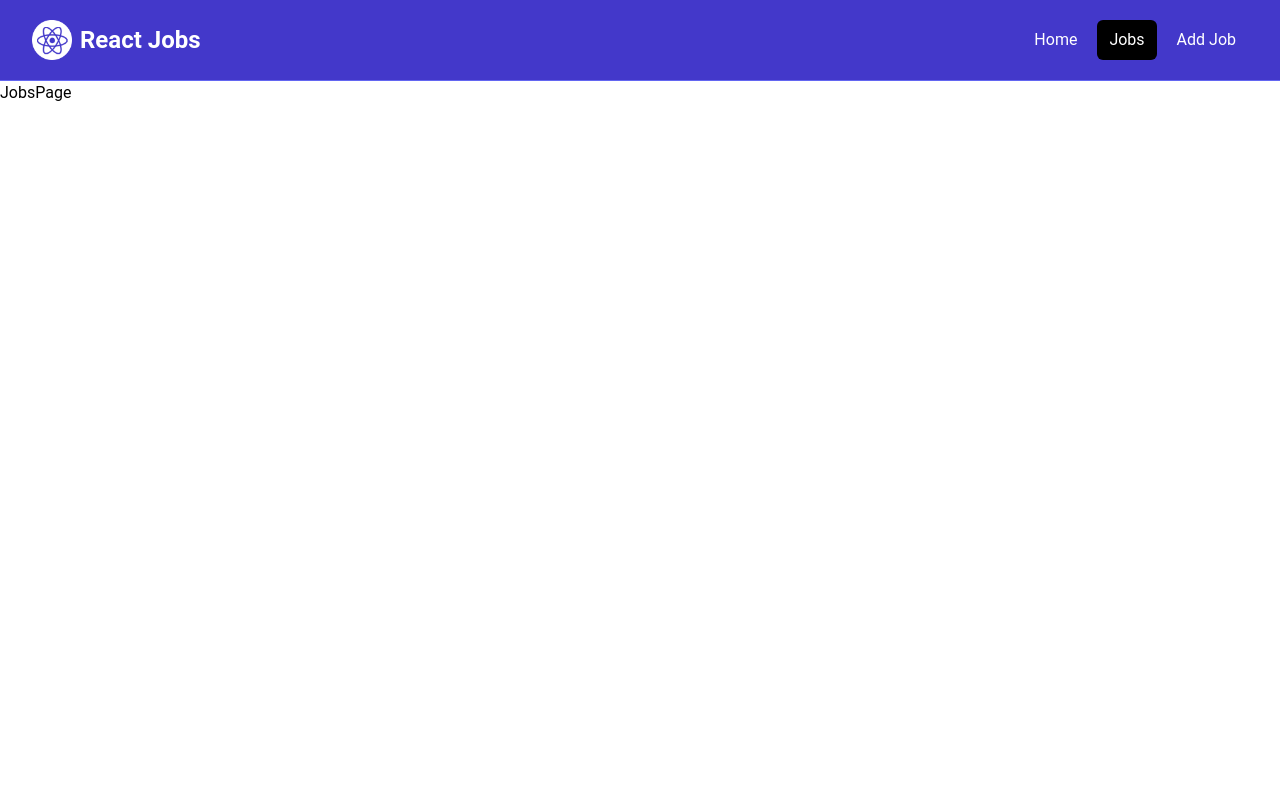
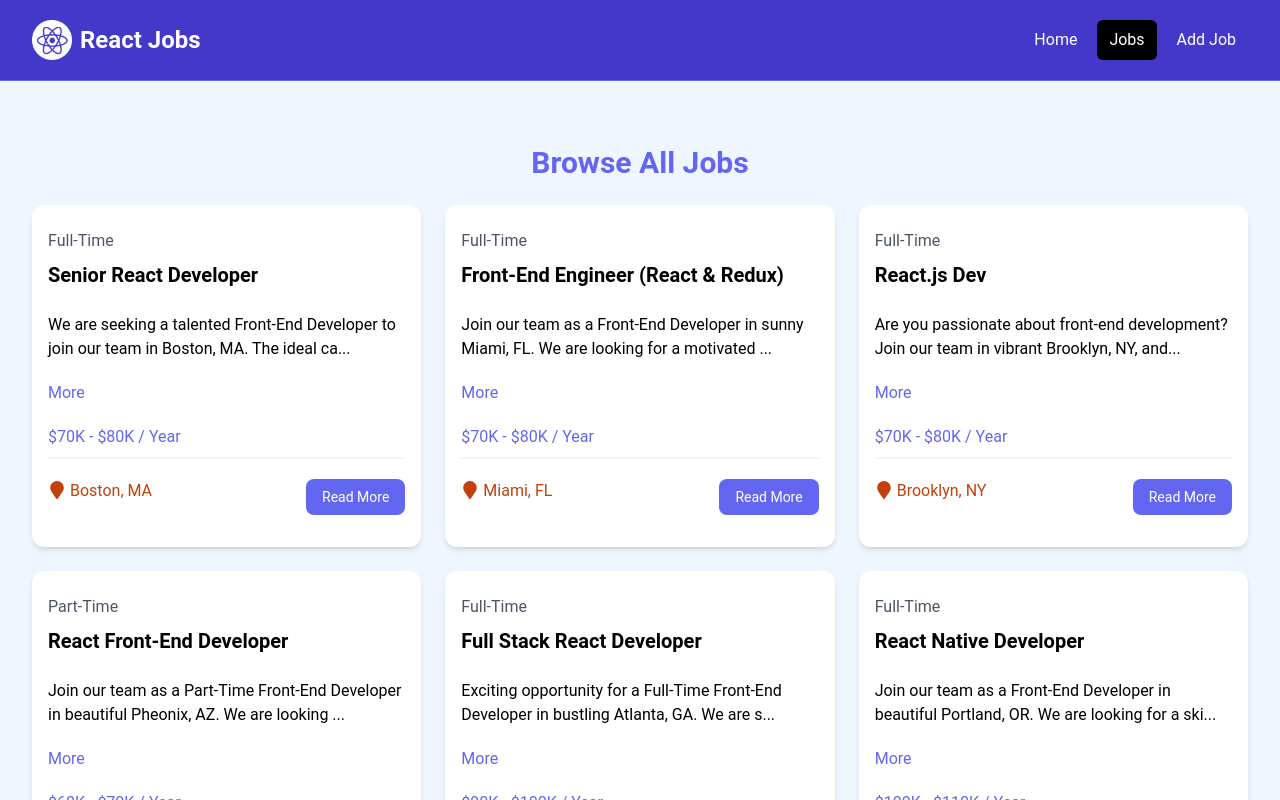
Before and after one commit to Fraser-Dunn/react-crash-2024, a React (Vite) app: page /jobs in a window 1280 px wide. Shown: the top 800 px of the page. Built offline with nearby package versions, Linux system fonts and the light colour scheme.

Commit message:
Updated JobsPage

```diff
--- a/src/components/JobListings.jsx
+++ b/src/components/JobListings.jsx
@@ -1,17 +1,18 @@
+import PropTypes from "prop-types";
 import jobs from "../jobs.json";
 import JobListing from "./JobListing";
 
-const JobListings = () => {
-  const recentJobs = jobs.slice(0, 3);
+const JobListings = ({ isHome = false }) => {
+  const jobListings = isHome ? jobs.slice(0, 3) : jobs;
 
   return (
     <section className="bg-blue-50 px-4 py-10">
       <div className="container-xl lg:container m-auto">
         <h2 className="text-3xl font-bold text-indigo-500 mb-6 text-center">
-          Browse Jobs
+          {isHome ? "Recent Jobs" : "Browse All Jobs"}
         </h2>
         <div className="grid grid-cols-1 md:grid-cols-3 gap-6">
-          {recentJobs.map((job) => (
+          {jobListings.map((job) => (
             <JobListing key={job.id} job={job} />
           ))}
         </div>
@@ -19,4 +20,8 @@
     </section>
   );
 };
+
+JobListings.propTypes = {
+  isHome: PropTypes.bool,
+};
 export default JobListings;
--- a/src/pages/HomePage.jsx
+++ b/src/pages/HomePage.jsx
@@ -7,7 +7,7 @@
     <>
       <Hero />
       <HomeCards />
-      <JobListings />
+      <JobListings isHome={true} />
       <ViewAllJobs />
     </>
   );
--- a/src/pages/JobsPage.jsx
+++ b/src/pages/JobsPage.jsx
@@ -1,4 +1,10 @@
+import JobListings from "../components/JobListings";
+
 const JobsPage = () => {
-  return <div>JobsPage</div>;
+  return (
+    <section className="bg-blue-50 px-4 py-6">
+      <JobListings />
+    </section>
+  );
 };
 export default JobsPage;
```
